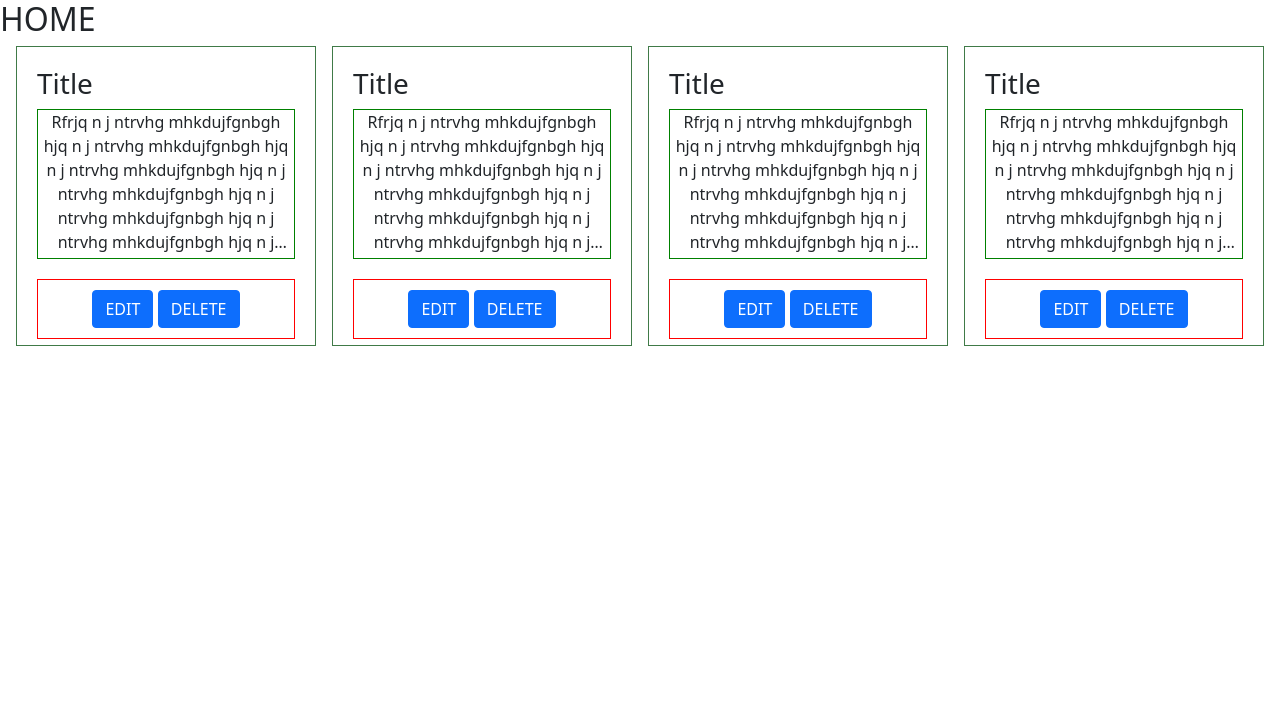
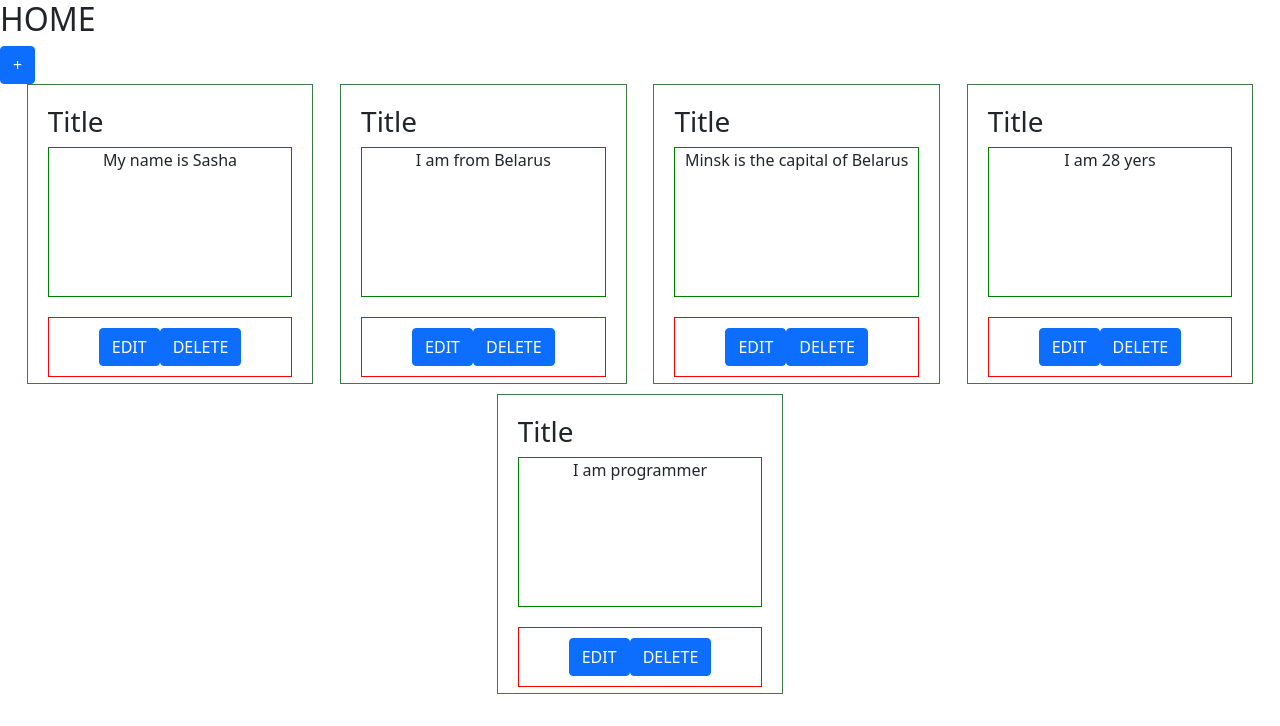
Before and after one commit to AlexKoktysh/Notes, a React (Create React App) app: page / in a window 1280 px wide. Shown: the top 726 px of the page. Built offline with nearby package versions, Linux system fonts and the light colour scheme.

Commit message:
edit and add note

```diff
--- a/src/App.js
+++ b/src/App.js
@@ -3,6 +3,7 @@ import { Route, Routes } from 'react-router-dom'
 import './App.scss'
 import Home from './Components/Home'
 import Note from './Components/Note'
+import { addNote, updateNote } from './notesReducer'
 
 function App(props) {
   return (
@@ -19,4 +20,4 @@ const mapStateToProps = (state) => {
   return state
 }
 
-export default connect(mapStateToProps, {})(App)
+export default connect(mapStateToProps, {addNote, updateNote})(App)
--- a/src/Components/Home.js
+++ b/src/Components/Home.js
@@ -1,17 +1,22 @@
-import React from 'react'
+import React, { useState } from 'react'
 import Note from './Note'
 import styles from './Home.module.scss'
 
 const Home = (props) => {
-    debugger
+    const [addNote, setAddNote] = useState(false)
+    const notes = props.data.notes.notes.map(note => <Note id={note.id} text={note.text} addNote={props.data.addNote} updateNote={props.data.updateNote} />)
+    const add = () => {
+        setAddNote(true)
+    }
     return (
         <div className={styles.home}>
             <h2>HOME</h2>
+            <div className={styles.btn_circle}>
+                <button type='button' type="button" class="btn btn-primary btn-circle"><i class="fas fa-map" onClick={() => add}></i>+</button>
+            </div>
+            {addNote && <Note />}
             <div className={styles.notes_list}>
-                <Note />
-                <Note />
-                <Note />
-                <Note />
+                {notes}
             </div>
         </div>
     )
--- a/src/Components/Home.module.scss
+++ b/src/Components/Home.module.scss
@@ -1,9 +1,16 @@
 .home {
-
-}
-
-.notes_list {
+    .notes_list {
     display: flex;
     justify-content: space-evenly;
     flex-wrap: wrap;
+    }
+    .btn-circle {
+        width: 38px;
+        height: 38px;
+        border-radius: 50%;
+        text-align: center;
+        padding-left: 0;
+        padding-right: 0;
+        font-size: 16px;
+    }
 }
--- a/src/Components/Note.js
+++ b/src/Components/Note.js
@@ -1,16 +1,49 @@
-import React from 'react'
+import React, { useEffect, useState } from 'react'
 import { Button } from 'react-bootstrap'
 import styles from './Note.module.scss'
 
 const Note = (props) => {
+    const [editNote, setEditNote] = useState(false)
+    const [text, setNote] = useState(props.text)
+
+    const activateEdit = () => {
+        setEditNote(true)
+        console.log('активация', editNote)
+    }
+
+    const deactivateEdit = () => {
+        props.updateNote(props.id, text)
+        setEditNote(false)
+        console.log('деактивация', editNote)
+    }
+
+    const onNoteChange = (e) => {
+        setNote(e.currentTarget.value)
+    }
+
+    useEffect( () => {
+        setNote(props.text)
+    }, [props.text])
+
     return (
         <div className={styles.card}>
             <h3>Title</h3>
-            <div className={styles.text}>Rfrjq n j ntrvhg mhkdujfgnbgh hjq n j ntrvhg mhkdujfgnbgh hjq n j ntrvhg mhkdujfgnbgh hjq n j ntrvhg mhkdujfgnbgh hjq n j ntrvhg mhkdujfgnbgh hjq n j ntrvhg mhkdujfgnbgh hjq n j ntrvhg mhkdujfgnbgh hbjmhgj gyuj fghgf</div>
-            <div className={styles.button}>
-                <Button>EDIT</Button>
-                <Button>DELETE</Button>
+            {!editNote
+            ? <div>
+                <span className={styles.text} onDoubleClick={activateEdit}>{props.text}</span>
+                <div className={styles.button}>
+                            <Button disabled={editNote} onClick={activateEdit}>EDIT</Button>
+                            <Button>DELETE</Button>
+                </div>
             </div>
+            : <div>
+                <input className={styles.text} onChange={onNoteChange} autoFocus={true} onBlur={deactivateEdit} value={text}></input>
+                <div className={styles.button}>
+                            <Button disabled={!editNote} onClick={deactivateEdit}>SAVE</Button>
+                            <Button>CANCEL</Button>
+                </div>
+            </div>
+            }
         </div>
     )
 }
--- a/src/data.json
+++ b/src/data.json
@@ -2,23 +2,23 @@
     "notes": [
         {
             "id": 1,
-            "note": "My name is Sasha"
+            "text": "My name is Sasha"
         },
         {
             "id": 2,
-            "note": "I am from Belarus"
+            "text": "I am from Belarus"
         },
         {
             "id": 3,
-            "note": "Minsk is the capital of Belarus"
+            "text": "Minsk is the capital of Belarus"
         },
         {
             "id": 4,
-            "note": "I am 28 yers"
+            "text": "I am 28 yers"
         },
         {
             "id": 5,
-            "note": "I am programmer"
+            "text": "I am programmer"
         }
     ]
 }
--- a/src/notesReducer.js
+++ b/src/notesReducer.js
@@ -1,5 +1,6 @@
 const ADD_NOTE = 'ADD-NOTE'
 const EDIT_NOTE = 'EDIT-NOTE'
+const SET_NOTE = 'DET-NOTE'
 
 const initialState = require('./data.json')
 
@@ -8,18 +9,42 @@ const notesReducer = (state = initialState, action) => {
         case ADD_NOTE:
             return {
                 ...state,
-                notes: [...state.notes, {id: action.id, note: action.note}]
+                notes: [...state.notes, {id: action.id, text: action.text}]
+            }
+        case EDIT_NOTE:
+            return {
+                ...state,
+                notes: state.notes.map(el => {
+                    if (el.id === action.id) {
+                        el.text = action.text
+                    }
+                    return el
+                } )
             }
         default:
             return state
     }
 }
 
-export const addNote = (id, note) => {
+const setNote = (id, text) => {
+    return {
+        type: EDIT_NOTE,
+        id,
+        text
+    }
+}
+
+export const updateNote = (id, text) => {
+    return (dispatch) => {
+        dispatch(setNote(id, text))
+    }
+}
+
+export const addNote = (id, text) => {
     return {
         type: ADD_NOTE,
         id,
-        note
+        text
     }
 }
 
```
